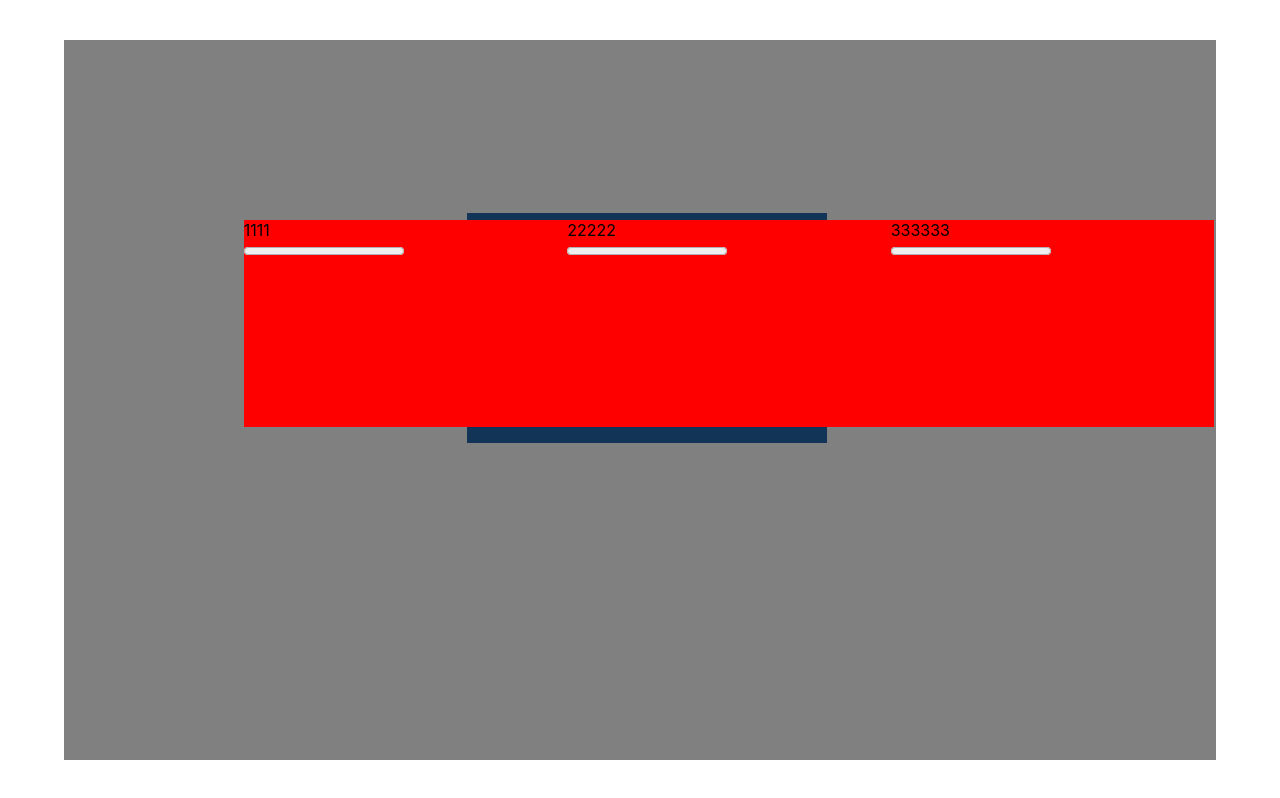
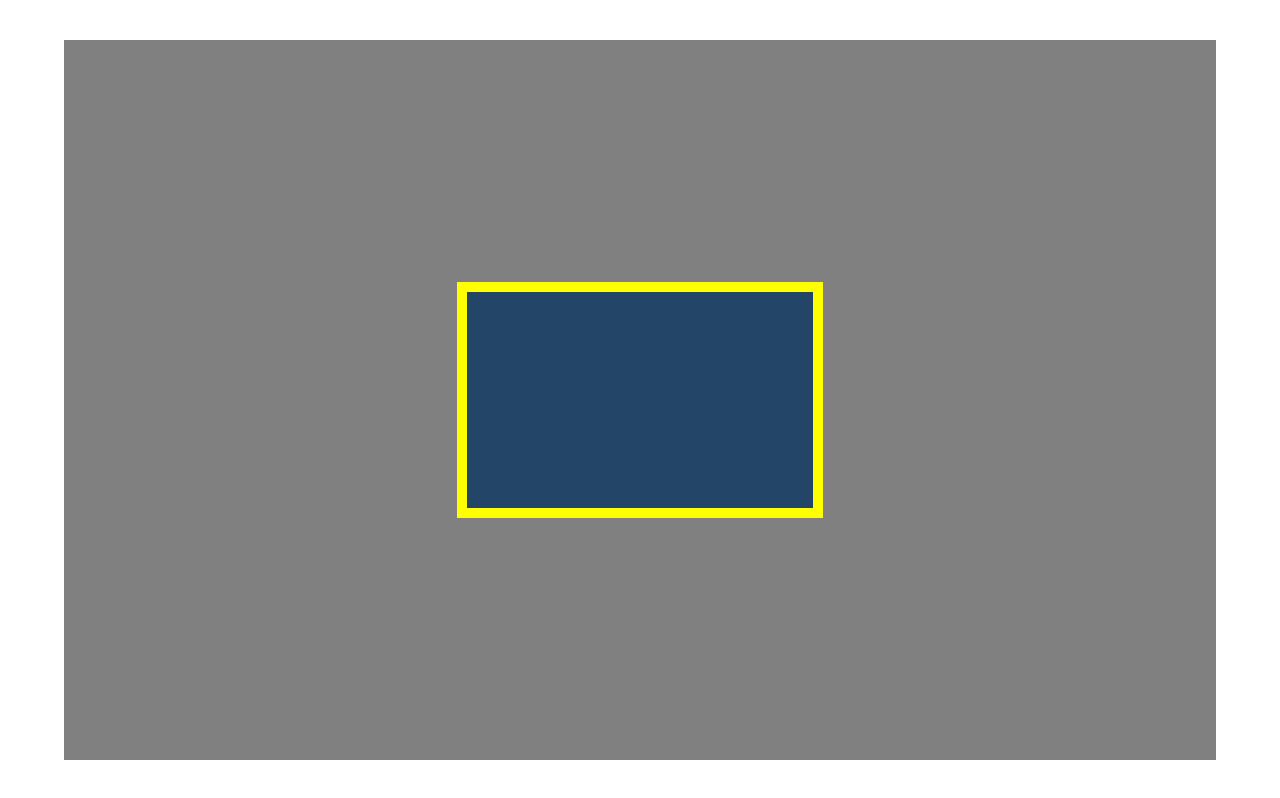
Before and after one commit to maxyou/react-ts-slider, a React (Create React App) app: page / in a window 1280 px wide. Built offline with nearby package versions, Linux system fonts and the light colour scheme.

Commit message:
React.Children.map

```diff
--- a/src/App.tsx
+++ b/src/App.tsx
@@ -11,7 +11,7 @@ const StyledDivApp = styled.div`
     display: flex;
     flex-wrap: nowrap;
     justify-content: center;
-    align-items: stretch;
+    align-items: center;
     background-color: gray;
 `
 
@@ -19,31 +19,9 @@ const StyledDivByUser = styled.div`
     flex: 0 0 auto;
     width: 30%;
     height: 30%;
-    margin-top: 15%;
+    margin: 25%;
+    padding: 10px;
     background-color: ${props => props.color};
-`
-
-const StyledDivCarousel = styled.div`
-    width: 100%;
-    height: 100%;
-    padding: 2%;
-    background-color: #123456;
-    //overflow: hidden;
-`
-const StyledDivWin = styled.div`
-    width: 100%;
-    height: 100%;
-    background-color: blue;
-    display: flex;
-    flex-wrap: nowrap;
-    justify-content: center;
-    align-items: stretch;
-`
-const StyledDivSub = styled.div`
-    width: 100%;
-    height: 100%;
-    background-color: ${props => props.color};
-    flex: 0 0 auto;
 `
 
 function App() {
@@ -52,8 +30,8 @@ function App() {
       <StyledDivByUser color='yellow'>
 
         <Carousel option={{ startAt: 1, autoPlay: false }}>
-          <div>1111</div>
-          <div>22222</div>
+          {/* <div>1111</div>
+          <div>22222</div> */}
           <div>333333</div>
         </Carousel>
 
--- a/src/view/carousel/index.tsx
+++ b/src/view/carousel/index.tsx
@@ -1,32 +1,24 @@
 import React, { useState, useEffect } from 'react';
 import styled from 'styled-components'
+import { getDefaultCompilerOptions } from 'typescript';
 import Sub from './sub'
 
 
 const StyledDivCarousel = styled.div`
     width: 100%;
     height: 100%;
-    padding: 2%;
-    background-color: #123456;
+    background-color: #c23456;
     position: relative;
     //overflow: hidden;
 `
 const StyledDivWin = styled.div`
-    width: 90%;
-    height: 90%;
-    position:absolute;
-    left:100px;
+    width: 100%;
+    height: 100%;
     background-color: blue;
     display: flex;
     flex-wrap: nowrap;
     justify-content: center;
     align-items: stretch;
-`
-const StyledDivSub = styled.div`
-    width: 100%;
-    height: 100%;
-    background-color: ${props => props.color};
-    flex: 0 0 auto;
 `
 
 interface CarouselOption {
@@ -40,22 +32,8 @@ interface IProps {
 
 function Carousel(props: IProps) {
 
-  // function childrenAddKey(arr: []) {
-  //   if (arr.length >= 0) {
-  //     return arr.map((v: any, index) => {
-  //       console.log('index:')
-  //       console.log(index)
-  //       return { ...v, key: index }
-  //     })
-  //   } else {
-  //     return []
-  //   }
-  // }
-  // const children = childrenAddKey(props.children)
+  const [counts, setCounts] = useState<number[]>()
 
-  const [counts, setCounts] = useState<number[]>()
-  // const countss = new Array(props.children.length).fill(0)
-  // console.log(countss)
   useEffect(
     () => {
       console.log('run setCounts()')
@@ -68,16 +46,35 @@ function Carousel(props: IProps) {
   return <StyledDivCarousel>
     <StyledDivWin>
       {
+        React.Children.map(props.children,(v: any, index: number) => {
+          console.log('========v.key:')
+          console.log(v.key)
+          return <Sub key={index} color={getColor(index)} process={counts ? counts[index] : 0}>{v}</Sub>
+        })
+      }
+      {/* {
         props.children.map(
           (v: any, index: number) => {
             console.log('========v.key:')
             console.log(v.key)
-            return <Sub key={index} color='red' process={counts ? counts[index] : 0}>{v}</Sub>
+            return <Sub key={index} color={getColor(index)} process={counts ? counts[index] : 0}>{v}</Sub>
           }
         )
-      }
+      } */}
     </StyledDivWin>
   </StyledDivCarousel>
 }
 
+const subColor = [
+  '#234567',
+  '#c34567',
+  '#c3c567',
+  '#c345c7',
+  '#c3a5c7',
+]
+function getColor(n:number){
+  const mn = n % 5
+  return subColor[mn]
+}
+
 export default Carousel
--- a/src/view/carousel/sub.tsx
+++ b/src/view/carousel/sub.tsx
@@ -2,26 +2,39 @@ import React, { useState, useEffect } from 'react';
 import styled from 'styled-components'
 
 interface ISub {
-  c3olor: string
+  color: string
 }
 const StyledDivSub = styled.div<ISub>`
     width: 100%;
     height: 100%;
-    background-color: ${(props) => props.c3olor};
     flex: 0 0 auto;
+    position:relative;
+    background-color: ${(props) => props.color};
 `
-
+const StyledDivProcess = styled.div`
+    width: 100%;
+    height: 100%;
+    position:absolute;
+    bottom:10px;
+    padding: 15px;
+    background-color: yellow;
+`
+const StyledDivChild = styled.div`
+    width: 100%;
+    height: 100%;
+    padding: 10px;
+    background-color: blue;
+`
 export default function SubPage(props: any) {
 
 
-
-  return <StyledDivSub c3olor={props.color}>
-    <div>
+  return <StyledDivSub color={props.color}>
+    {/* <StyledDivChild>
       {props.children}
-    </div>
-    <div>
+    </StyledDivChild>
+    <StyledDivProcess>
       <progress value={props.process} max="100"></progress>
-    </div>
+    </StyledDivProcess> */}
   </StyledDivSub>
 
 
```
